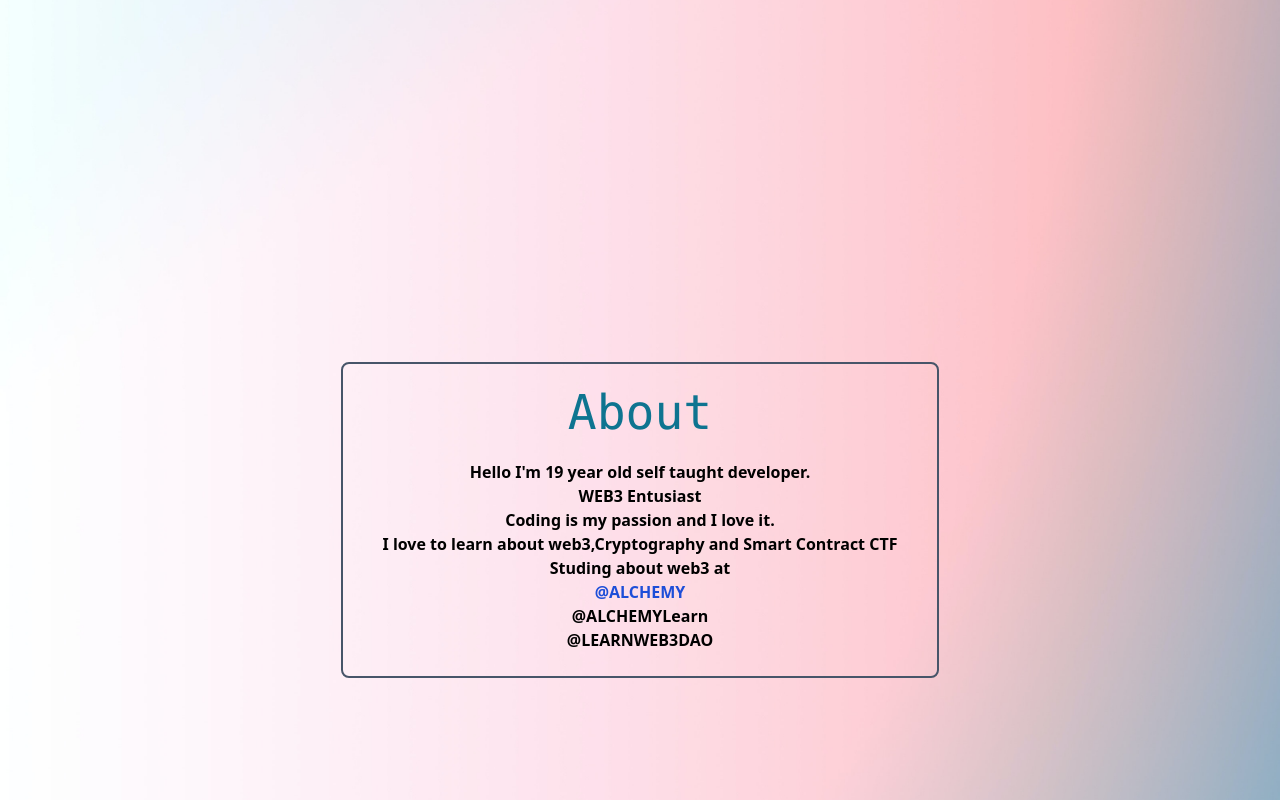
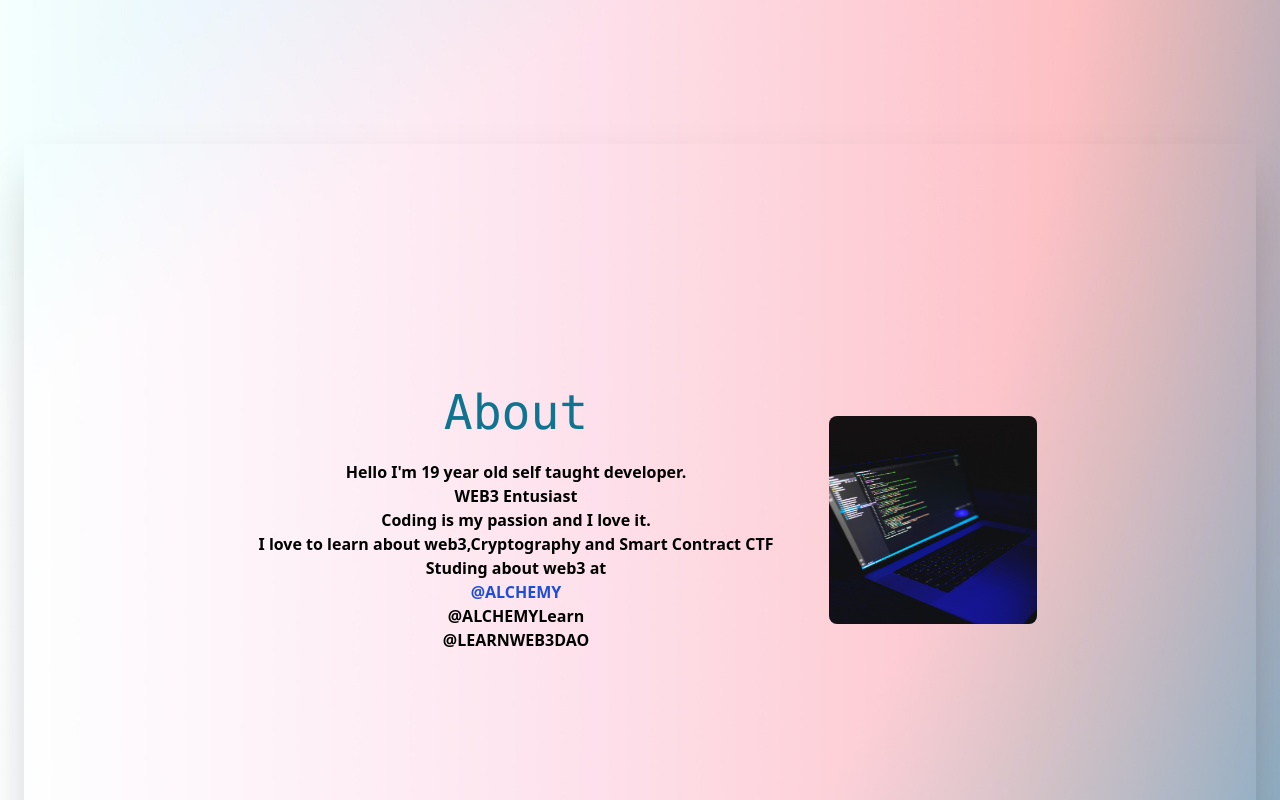
Before and after one commit to niluk-256/portfolio-, a Next.js app: page / in a window 1280 px wide. Shown: the part 680-1480 px from the top of the page. Built offline with nearby package versions, Linux system fonts and the light colour scheme; what wagmi would draw is missing.

Commit message:
add glass like effect

```diff
--- a/components/About.jsx
+++ b/components/About.jsx
@@ -1,10 +1,15 @@
 import React from "react"
+import Image from "next/image"
+import aboutpic from "./assets/about.jpg"
 
 export function About() {
   return (
     <div id="about" className="w-full h-screen text-center">
-      <div className=" w-full h-full  flex justify-center items-center flex-col">
-        <div className="border-slate-600 border-2 p-6 rounded-lg">
+      <div className="  p-6 rounded-lg  w-full h-full ">
+        <div
+          className={` w-full h-full  flex justify-center items-center flex-wrap shadow-2xl `}
+        >
+          <div>
             <div className="text-5xl font-mono text-cyan-700 ">About</div>
             <div className="mt-6 ml-4 mr-4 font-semibold">
               Hello I'm 19 year old self taught developer. <br />
@@ -29,6 +34,14 @@ export function About() {
               </a>
             </div>
           </div>
+          <div>
+            <Image
+              src={aboutpic}
+              className=" h-52 w-52 ml-10 rounded-lg"
+              alt="/"
+            />
+          </div>
+        </div>
       </div>
     </div>
   )
--- a/components/NavBar.jsx
+++ b/components/NavBar.jsx
@@ -36,7 +36,7 @@ const Navbar = () => {
           : "fixed w-full h-20 z-[100]"
       }
     >
-      <div className="flex justify-between items-center w-full h-full px-2 2xl:px-16">
+      <div className="flex justify-between items-center w-full h-full px-2 2xl:px-16 absolute backdrop-blur-sm">
         <div className="flex ">
           <h1 className="text-2xl font-extrabold text-bold mr-4 mt-1">
             0xNILUK
--- a/components/Toppage.jsx
+++ b/components/Toppage.jsx
@@ -2,21 +2,22 @@ import React, { useState, useEffect } from "react"
 import { TypeAnimation } from "react-type-animation"
 
 export function Toppage() {
-  const [ver, verfunc] = useState(false)
-  useEffect(() => {
-    const vard = () => {
-      if (window.scrollY >= 90) {
-        verfunc(true)
-      } else {
-        verfunc(false)
-      }
-    }
-    window.addEventListener("scroll", vard)
-  }, [])
+  // const [ver, verfunc] = useState(false)
+  // useEffect(() => {
+  //   const vard = () => {
+  //     if (window.scrollY >= 90) {
+  //       verfunc(true)
+  //     } else {
+  //       verfunc(false)
+  //     }
+  //   }
+  //   window.addEventListener("scroll", vard)
+  // }, [])
   return (
     <div id="home" className="w-full h-screen text-center">
       <div className="max-w-[1240px] w-full h-full  flex justify-center items-center  sm:text-center md:text-center md:ml-24">
-        <div className={ver ? "hidden " : ""}>
+        {/* <div className={ver ? "hidden " : ""}> */}
+        <div>
           <div className="">
             <div className="font-semibold p-2 m-2 text-slate-500">
               We All gonna make it
@@ -36,7 +37,7 @@ export function Toppage() {
             <TypeAnimation
               className="text-2xl font-mono leading-normal mt-0 mb-2 text-slate-800"
               sequence={["I'm NELUKA DULNINDU", 1000]}
-              speed={10}
+              speed={5}
               wrapper="h2"
               repeat={0}
             />
```
Also changed, not shown: components/assets/about.jpg (added). Lines whose indentation alone changed are shown as unchanged.
